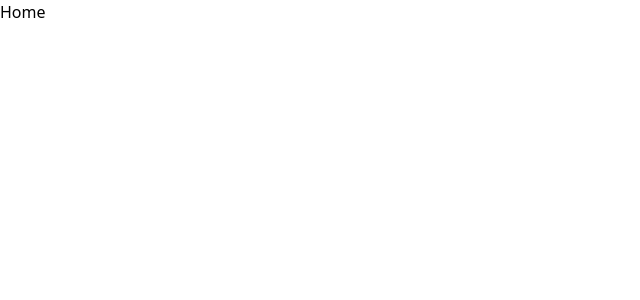
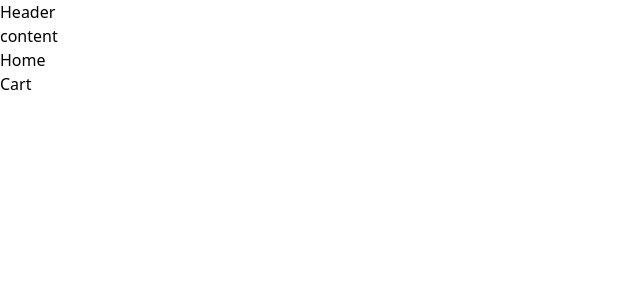
Before and after one commit to HtetWaiYan7191/react-pizza-order, a React (Vite) app: page / in a window 1280 px wide. Shown: the top 300 px of the page, without its empty margins (0-640 px from the left). Built offline with nearby package versions, Linux system fonts and the light colour scheme.

Commit message:
Building the App layout

```diff
--- a/src/App.jsx
+++ b/src/App.jsx
@@ -4,8 +4,12 @@ import Menu from "./features/menu/Menu"
 import CreateOrder from "./features/order/CreateOrder"
 import OrderDetail from "./features/order/OrderDetail"
 import Cart from "./features/cart/Cart"
+import AppLayout from "./ui/AppLayout"
 
 const router = createBrowserRouter([
+  {
+    element: <AppLayout/>,
+    children: [
       {
         path: '/',
         element: <Home/>
@@ -26,6 +30,8 @@ const router = createBrowserRouter([
         path: '/order/:orderId',
         element: <OrderDetail/>
       }
+    ]
+  },
 ])
 export default function App() {
 
--- /dev/null
+++ b/src/features/cart/CartOverview.jsx
@@ -0,0 +1,9 @@
+import { Link } from 'react-router-dom'
+
+export default function CartOverview() {
+  return (
+    <div>
+        <Link to="cart">Cart</Link>
+    </div>
+  )
+}
--- /dev/null
+++ b/src/ui/AppLayout.jsx
@@ -0,0 +1,15 @@
+import CartOverview from '../features/cart/CartOverview'
+import Header from './Header'
+import {Outlet} from 'react-router-dom'
+export default function AppLayout() {
+  return (
+    <section>
+        <Header/>
+        <main className="content">
+            <h2>content</h2>
+            <Outlet/>
+        </main>
+       <CartOverview/>
+    </section>
+  )
+}
--- /dev/null
+++ b/src/ui/Header.jsx
@@ -0,0 +1,5 @@
+export default function Header() {
+  return (
+    <div>Header</div>
+  )
+}
```
Lines whose indentation alone changed are shown as unchanged.
